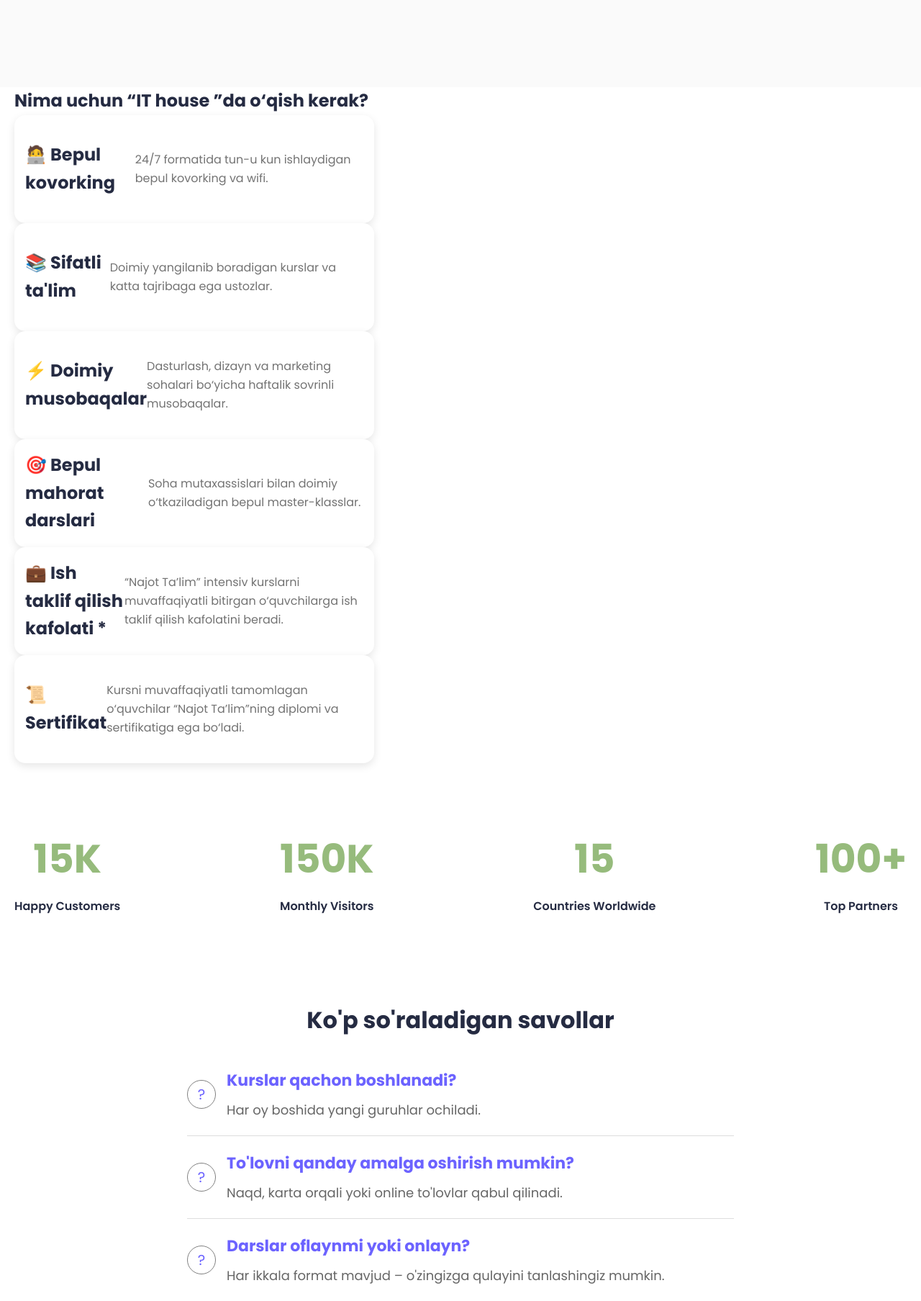
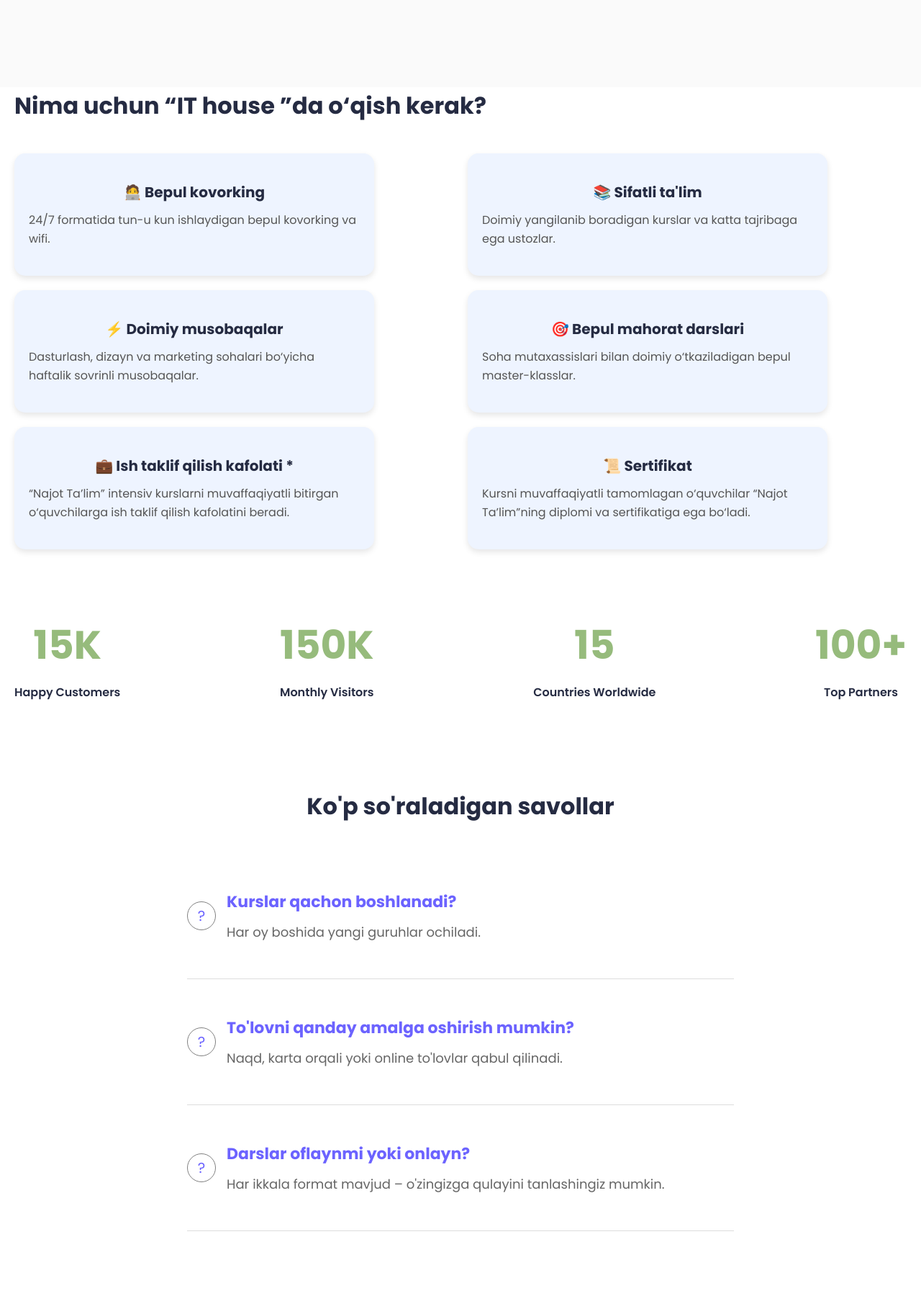
Before and after one commit to Eshukurullohdev/ITHOUSE, a Django app: template House/templates/home.html in a window 1280 px wide. Shown: the part 683-2490 px from the top of the page at 72% size. Run offline with Django 5.2, Linux system fonts and the light colour scheme; the template is opened without the code that fills it: values that come from a table or form of the project are taken from there, others are empty; tables that the repository leaves empty hold one stand-in row (values such as "Sample post"); grey boxes marked "Sample" are stand-in pictures; parts of the project's set-up code (start-up, migrations or seed data) failed here and were passed over.

Commit message:
wealthy of change of code

```diff
--- a/House/templates/home.html
+++ b/House/templates/home.html
@@ -216,33 +216,16 @@
 
 <div class="container">
     <div class="wrap">
+    {% for oqituvchilar in oqituvchilar %}
       <div class="card">
-        <img src="img/indexhtml2 photo1.webp" alt="Learn image">
+        <img src="{{ oqituvchilar.image.url}}" alt="Learn image">
         <div class="info">
           <h2>Azizbek aka</h2>
           <p>10 yillik tajribaga ega ingliz tili  o'qituvchisi</p>
         </div>
       </div>
+      {% endfor %}
 
-      <div class="card">
-        <img src="img/indexhtml2 photo3.jpeg" alt="Keyboard image">
-        <div class="info">
-          <h2>Shaxnoza opa</h2>
-          <p>Rus tili fanidan yuqori malakali ustoz</p>
-        </div>
-      </div>
-
-      <div class="card">
-        <img src="img/indexhtml2 photo2.jpg" alt="Students image">
-        <div class="info">
-          <h2>Jamshid aka</h2>
-          <p>IT va dasturlash sohasida  professional mentor</p>
-        </div>
-      </div>
-
-      <div class=" card2">
-
-      </div>
     </div>
   </div>
 <section id="section_8">
--- a/static/css/base.css
+++ b/static/css/base.css
@@ -981,17 +981,17 @@
     transition: 0.3s ease;
   }
 
-  .card:hover {
+.card:hover {
     transform: scale(1.02);
-  }
+}
 
-  .card img {
+.card img {
     width: 84px;
     height: 84px;
     object-fit: cover;
     border-radius: 50%;
     margin-right: 20px;
-  }
+}
 
   .info h2 {
     margin: 0;
@@ -1056,7 +1056,7 @@
 }
 .faq-item {
     border-bottom: 1px solid #ddd;
-    padding: 20px 0;
+    padding: 50px 0;
     display: flex;
     align-items: center;
 }
@@ -1257,3 +1257,54 @@
                 gap: 30px;
             }
         }
+
+
+
+
+  .container h1 {
+    font-size: 32px;
+    margin-bottom: 40px;
+  }
+
+  .cards {
+    display: grid;
+    grid-template-columns: repeat(2, 1fr); /* 2 ta ustun */
+    gap: 20px;
+  }
+
+  .card {
+    background-color: #eef4ff;
+    padding: 20px;
+    border-radius: 15px;
+    box-shadow: 0 4px 8px rgba(0, 0, 0, 0.1);
+    text-align: left;
+    height: 170px;
+    display: flex;
+    flex-direction: column;
+    justify-content: center;
+    transition: transform 0.3s ease;
+  }
+
+  .card:hover {
+    transform: translateY(-5px);
+  }
+
+  .card h2 {
+    font-size: 20px;
+    margin-bottom: 10px;
+  }
+
+  .card p {
+    font-size: 16px;
+    color: #555;
+  }
+
+
+  @media (max-width: 768px) {
+    .cards {
+      grid-template-columns: 1fr;
+    }
+    .card {
+      height: auto;
+    }
+  }
```
Also changed, not shown: media/teachers/pexels-alena-koval-233944-886521_1.jpg (added).
